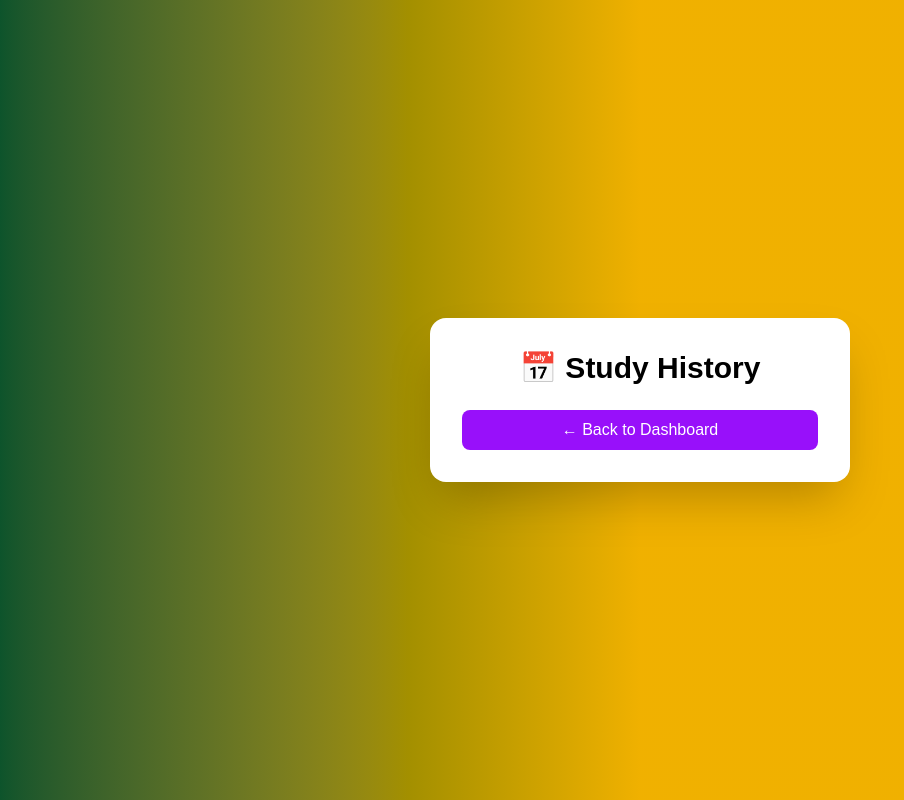
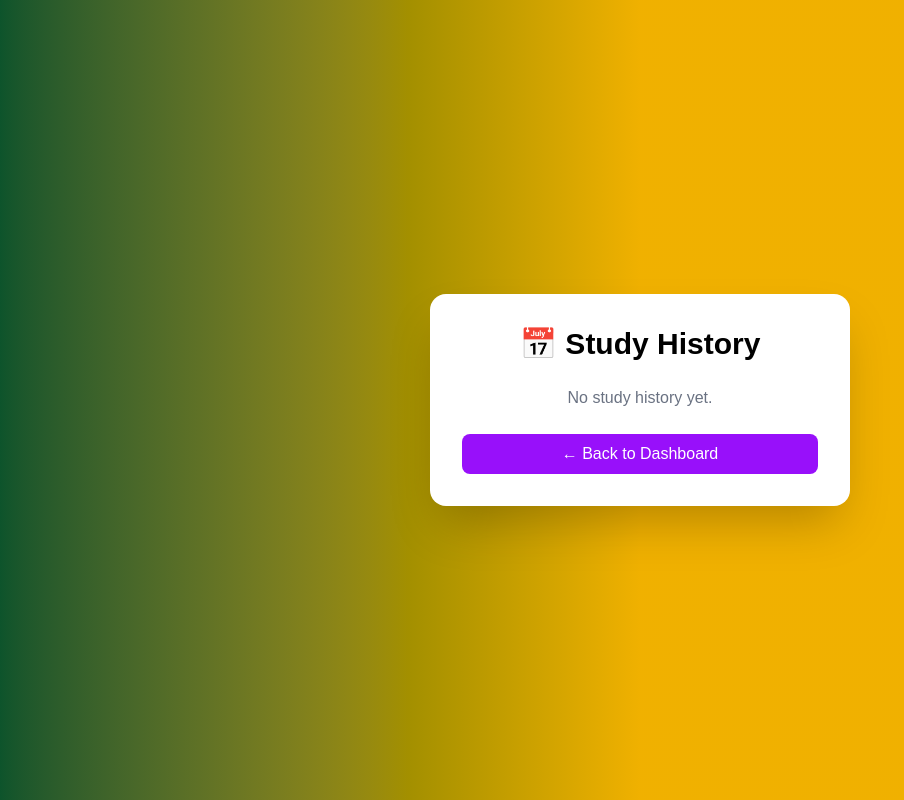
Before and after one commit to YELLU-NANDINI/streak-tracker, a Next.js app: page /history in a window 1280 px wide. Shown: the whole page, without its empty margins (0-904 px from the left). Built offline with nearby package versions, Linux system fonts and the light colour scheme.

Commit message:
add fire icon to study history

```diff
--- a/components/HistoryList.tsx
+++ b/components/HistoryList.tsx
@@ -10,6 +10,7 @@ export default function HistoryList() {
 
     let stored = JSON.parse(localStorage.getItem("studyDates") || "[]");
 
+    // sort newest first
     stored.sort().reverse();
 
     setDates(stored);
@@ -20,12 +21,18 @@ export default function HistoryList() {
 
     <ul className="space-y-3">
 
+      {dates.length === 0 && (
+        <p className="text-center text-gray-500">
+          No study history yet.
+        </p>
+      )}
+
       {dates.map((date, index) => (
         <li
           key={index}
-          className="bg-purple-100 p-3 rounded-lg text-center"
+          className="bg-purple-100 p-3 rounded-lg text-center font-semibold"
         >
-          {date}
+          🔥 {date}
         </li>
       ))}
 
```
